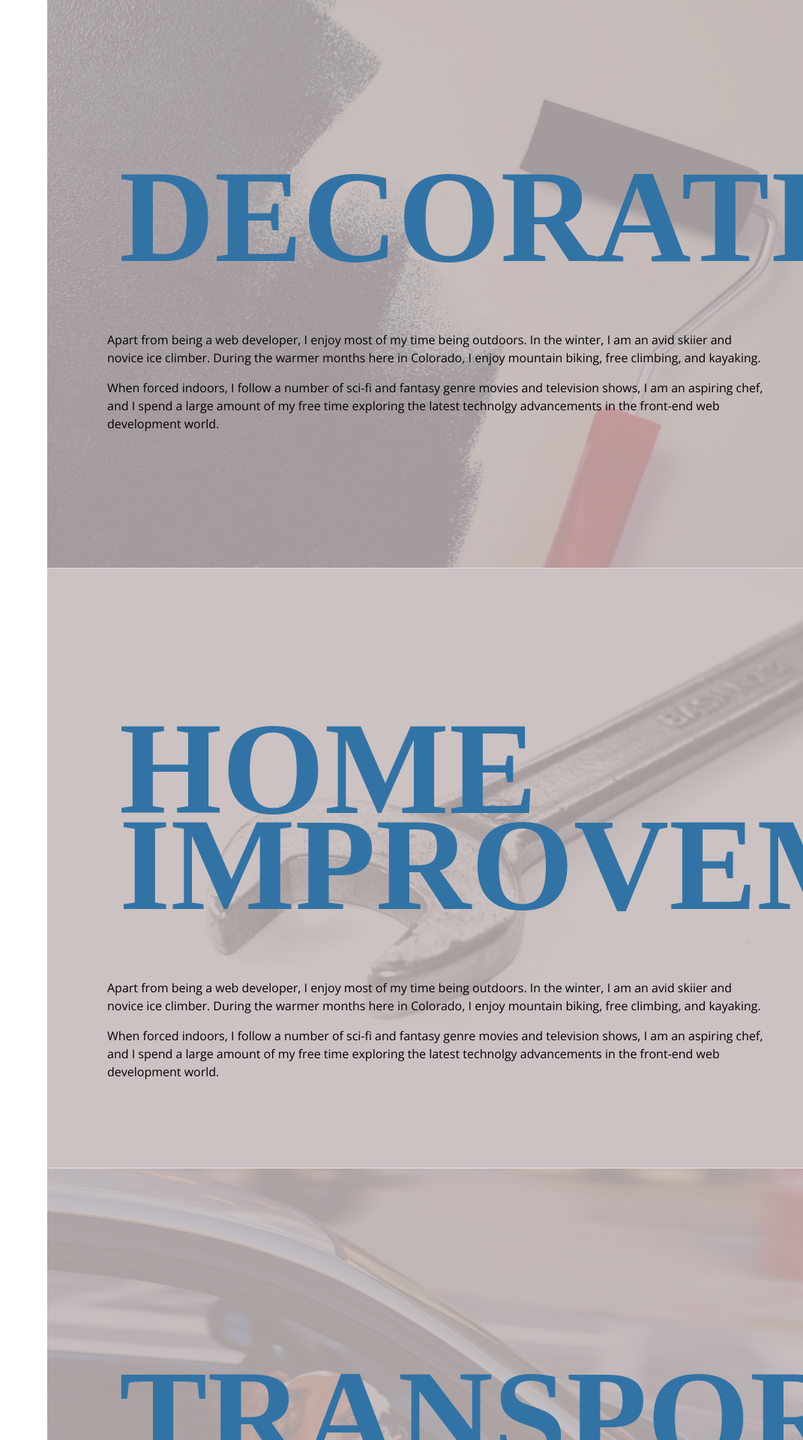
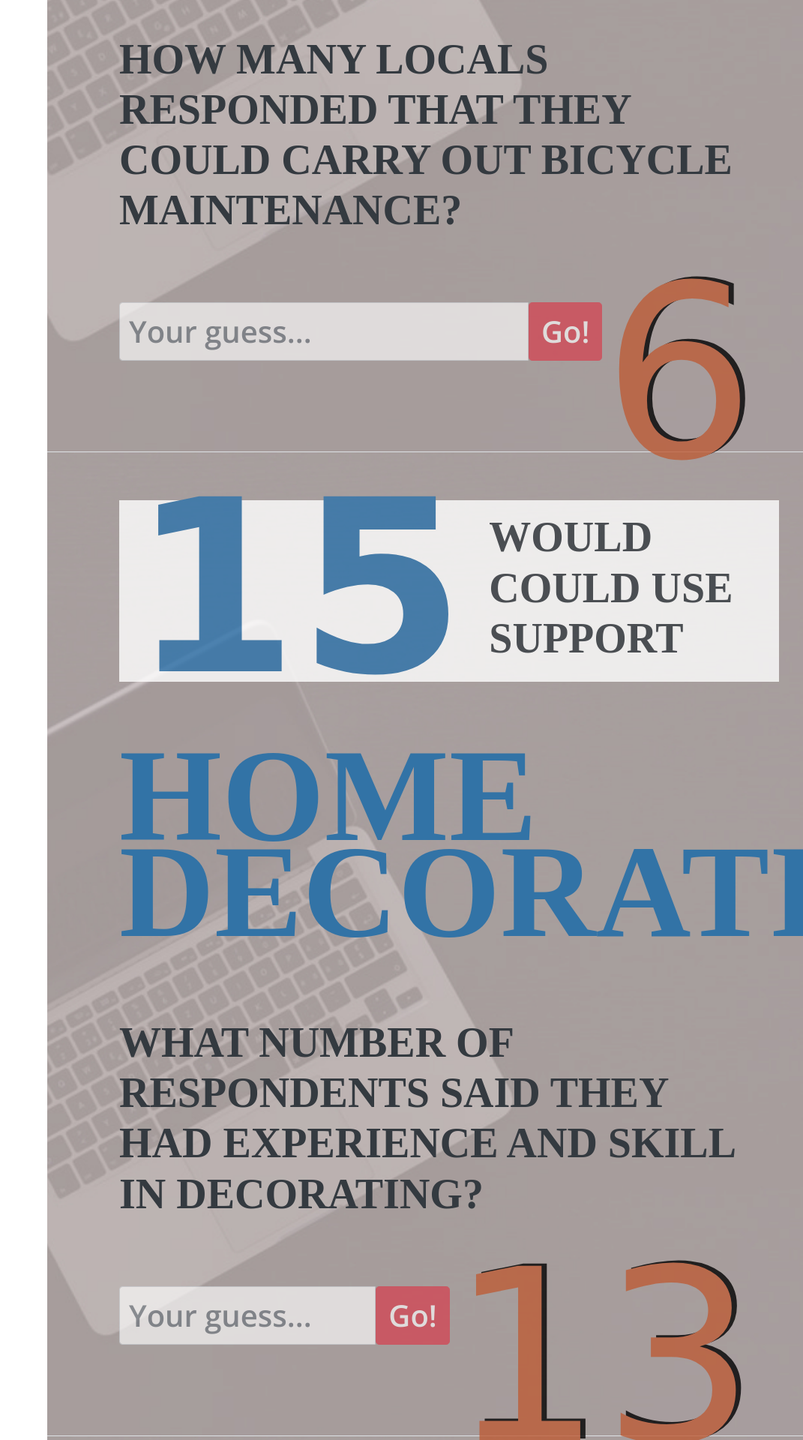
Before and after one commit to Code-Institute-Submissions/MDA-TimeBank-App, a Flask app: page /challenge in a window 1280 px wide; the page is wider, and only the part inside the window is pictured. Shown: the part 2160-4080 px from the top of that part at 75% size, without its empty margins (209-1280 px from the left). Run offline with Flask 2, Linux system fonts and the light colour scheme; some libraries are stand-ins or nearby versions; some web fonts are replaced.

Commit message:
Questions data read from json file to Challenge Template and iterated over to fill sections

```diff
--- a/data/challenge.json
+++ b/data/challenge.json
@@ -9,49 +9,49 @@
         {
         "title": "Bicycle Repairs",
         "need_amount": 15,
-        "need_statement": "said they could use some support to repair bicycles",
+        "need_statement": "said they could use some support for",
         "skill_question": "How many locals responded that they could carry out bicycle maintenance?",
         "skill_answer": 6
         },
         {
         "title":"Home Decorating",
         "need_amount": 15,
-        "need_statement": "would like some help decorating their homes",
+        "need_statement": "would could use support",
         "skill_question": "What number of respondents said they had experience and skill in decorating?",
         "skill_answer": 13
         },
         {
         "title":"Home Repairs",
         "need_amount": 23,
-        "need_statement": "needed help carrying out home repairs",
+        "need_statement": "needed help carrying out",
         "skill_question": "How many said they had practical experience of home repairs?",
         "skill_answer": 18
         },
         {
-        "title": "Helping with Transport",
+        "title": "Help with Transport",
         "need_amount": 9,
-        "need_statement": "could benefit from getting lifts to appointments",
+        "need_statement": "find it difficult getting to appointments and would benefit from",
         "skill_question": "What number do you think said would be able to provide lifts to people?",
         "skill_answer": 17
         },
         {
         "title": "Needlework",
         "need_amount": 17,
-        "need_statement": "wanted help with sewing, embroidery and knitting",
+        "need_statement": "wanted help with sewing, embroidery and knitting:",
         "skill_question": "How many do you think had the ability to provide support?",
         "skill_answer": 8
         },
         {
         "title": "Health and Fitness",
         "need_amount": 16,
-        "need_statement": "would like to learn yoga and/or do a fitness course",
+        "need_statement": "are eager to learn yoga and take other courses in",
         "skill_question": "What number do you think said they could provide this?",
         "skill_answer": 7
         },
         {
         "title": "Music",
         "need_amount": 17,
-        "need_statement": "would like to learn or develop their skills in playing music",
+        "need_statement": "would like to learn or develop their skills in playing",
         "skill_question": "How many said they would have enough experience and/or qualification to teach music?",
         "skill_answer":3
         }
--- a/templates/challenge.html
+++ b/templates/challenge.html
@@ -1,26 +1,28 @@
-{% extends 'base.html' %} {% block content %}
+{% extends 'base.html' %}
+
+{% block content %}
 
 <div class="container-fluid p-0">
 
+{% for question in challenge_data %}
 
     <section class="resume-section p-3 p-lg-5 d-flex flex-column bk-image-2" id="interests">
         <div class="my-auto">
-
             <h3 class="question_count">{{ question_count }}</h3>
             <h3 class="running_score">{{ running_score }}</h3>
 
             <div class="parent_1">
                 <div class="left input-group">
-                    <h1 class="challenge-numbers_1">{{ challenge_data[0]["need_amount"] }}</h1>
+                    <h1 class="challenge-numbers_1">{{ question.need_amount }}</h1>
                 </div>
                 <div class="right">
-                    <h2>{{ challenge_data[0]["need_statement"] }}</h2>
+                    <h2>{{ question.need_statement }}</h2>
                 </div>
             </div>
 
-            <h1 class="mb-5 challenge-page-title">{{ challenge_data[0]["title"] }}</h1>
+            <h1 class="mb-5 challenge-page-title">{{ question.title }}</h1>
 
-            <h2>{{ challenge_data[0]["skill_question"] }}</h2>
+            <h2>{{ question.skill_question }}</h2>
 
             <div class="parent_2">
                 <div class="input-group">
@@ -29,61 +31,64 @@
                         <button class="btn btn-danger btn-lg" type="button">Go!</button>
                       </span>
                 </div>
-                <div class="challenge-numbers_2">{{ challenge_data[0]["skill_answer"] }}
+                <div class="challenge-numbers_2">{{ question.skill_answer }}
                 </div>
             </div>
         </div>
     </section>
 
-    <section class="resume-section p-3 p-lg-5 d-flex flex-column bk-image-3" id="interests">
-        <div class="my-auto">
-            <h1 class="mb-5 challenge-page-title">Repairs</h1>
-            <p>Apart from being a web developer, I enjoy most of my time being outdoors. In the winter, I am an avid skiier and novice ice climber. During the warmer months here in Colorado, I enjoy mountain biking, free climbing, and kayaking.</p>
-            <p class="mb-0">When forced indoors, I follow a number of sci-fi and fantasy genre movies and television shows, I am an aspiring chef, and I spend a large amount of my free time exploring the latest technolgy advancements in the front-end web development
-                world.
-            </p>
-        </div>
-    </section>
+{% endfor %}
 
-    <section class="resume-section p-3 p-lg-5 d-flex flex-column bk-image-4" id="interests">
-        <div class="my-auto">
-            <h1 class="mb-5 challenge-page-title">Decorating</h1>
-            <p>Apart from being a web developer, I enjoy most of my time being outdoors. In the winter, I am an avid skiier and novice ice climber. During the warmer months here in Colorado, I enjoy mountain biking, free climbing, and kayaking.</p>
-            <p class="mb-0">When forced indoors, I follow a number of sci-fi and fantasy genre movies and television shows, I am an aspiring chef, and I spend a large amount of my free time exploring the latest technolgy advancements in the front-end web development
-                world.
-            </p>
-        </div>
-    </section>
 
-    <section class="resume-section p-3 p-lg-5 d-flex flex-column bk-image-3" id="interests">
-        <div class="my-auto">
-            <h1 class="mb-5 challenge-page-title">Home Improvement</h1>
-            <p>Apart from being a web developer, I enjoy most of my time being outdoors. In the winter, I am an avid skiier and novice ice climber. During the warmer months here in Colorado, I enjoy mountain biking, free climbing, and kayaking.</p>
-            <p class="mb-0">When forced indoors, I follow a number of sci-fi and fantasy genre movies and television shows, I am an aspiring chef, and I spend a large amount of my free time exploring the latest technolgy advancements in the front-end web development
-                world.
-            </p>
-        </div>
-    </section>
+<!--    <section class="resume-section p-3 p-lg-5 d-flex flex-column bk-image-3" id="interests">-->
+<!--        <div class="my-auto">-->
+<!--            <h1 class="mb-5 challenge-page-title">Repairs</h1>-->
+<!--            <p>Apart from being a web developer, I enjoy most of my time being outdoors. In the winter, I am an avid skiier and novice ice climber. During the warmer months here in Colorado, I enjoy mountain biking, free climbing, and kayaking.</p>-->
+<!--            <p class="mb-0">When forced indoors, I follow a number of sci-fi and fantasy genre movies and television shows, I am an aspiring chef, and I spend a large amount of my free time exploring the latest technolgy advancements in the front-end web development-->
+<!--                world.-->
+<!--            </p>-->
+<!--        </div>-->
+<!--    </section>-->
 
-    <section class="resume-section p-3 p-lg-5 d-flex flex-column bk-image-6" id="interests">
-        <div class="my-auto">
-            <h1 class="mb-5 challenge-page-title">Transport</h1>
-            <p>Apart from being a web developer, I enjoy most of my time being outdoors. In the winter, I am an avid skiier and novice ice climber. During the warmer months here in Colorado, I enjoy mountain biking, free climbing, and kayaking.</p>
-            <p class="mb-0">When forced indoors, I follow a number of sci-fi and fantasy genre movies and television shows, I am an aspiring chef, and I spend a large amount of my free time exploring the latest technolgy advancements in the front-end web development
-                world.
-            </p>
-        </div>
-    </section>
+<!--    <section class="resume-section p-3 p-lg-5 d-flex flex-column bk-image-4" id="interests">-->
+<!--        <div class="my-auto">-->
+<!--            <h1 class="mb-5 challenge-page-title">Decorating</h1>-->
+<!--            <p>Apart from being a web developer, I enjoy most of my time being outdoors. In the winter, I am an avid skiier and novice ice climber. During the warmer months here in Colorado, I enjoy mountain biking, free climbing, and kayaking.</p>-->
+<!--            <p class="mb-0">When forced indoors, I follow a number of sci-fi and fantasy genre movies and television shows, I am an aspiring chef, and I spend a large amount of my free time exploring the latest technolgy advancements in the front-end web development-->
+<!--                world.-->
+<!--            </p>-->
+<!--        </div>-->
+<!--    </section>-->
 
-    <section class="resume-section p-3 p-lg-5 d-flex flex-column bk-image-7" id="interests">
-        <div class="my-auto">
-            <h1 class="mb-5 challenge-page-title">Health & Fitness</h1>
-            <p>Apart from being a web developer, I enjoy most of my time being outdoors. In the winter, I am an avid skiier and novice ice climber. During the warmer months here in Colorado, I enjoy mountain biking, free climbing, and kayaking.</p>
-            <p class="mb-0">When forced indoors, I follow a number of sci-fi and fantasy genre movies and television shows, I am an aspiring chef, and I spend a large amount of my free time exploring the latest technolgy advancements in the front-end web development
-                world.
-            </p>
-        </div>
-    </section>
+<!--    <section class="resume-section p-3 p-lg-5 d-flex flex-column bk-image-3" id="interests">-->
+<!--        <div class="my-auto">-->
+<!--            <h1 class="mb-5 challenge-page-title">Home Improvement</h1>-->
+<!--            <p>Apart from being a web developer, I enjoy most of my time being outdoors. In the winter, I am an avid skiier and novice ice climber. During the warmer months here in Colorado, I enjoy mountain biking, free climbing, and kayaking.</p>-->
+<!--            <p class="mb-0">When forced indoors, I follow a number of sci-fi and fantasy genre movies and television shows, I am an aspiring chef, and I spend a large amount of my free time exploring the latest technolgy advancements in the front-end web development-->
+<!--                world.-->
+<!--            </p>-->
+<!--        </div>-->
+<!--    </section>-->
+
+<!--    <section class="resume-section p-3 p-lg-5 d-flex flex-column bk-image-6" id="interests">-->
+<!--        <div class="my-auto">-->
+<!--            <h1 class="mb-5 challenge-page-title">Transport</h1>-->
+<!--            <p>Apart from being a web developer, I enjoy most of my time being outdoors. In the winter, I am an avid skiier and novice ice climber. During the warmer months here in Colorado, I enjoy mountain biking, free climbing, and kayaking.</p>-->
+<!--            <p class="mb-0">When forced indoors, I follow a number of sci-fi and fantasy genre movies and television shows, I am an aspiring chef, and I spend a large amount of my free time exploring the latest technolgy advancements in the front-end web development-->
+<!--                world.-->
+<!--            </p>-->
+<!--        </div>-->
+<!--    </section>-->
+
+<!--    <section class="resume-section p-3 p-lg-5 d-flex flex-column bk-image-7" id="interests">-->
+<!--        <div class="my-auto">-->
+<!--            <h1 class="mb-5 challenge-page-title">Health & Fitness</h1>-->
+<!--            <p>Apart from being a web developer, I enjoy most of my time being outdoors. In the winter, I am an avid skiier and novice ice climber. During the warmer months here in Colorado, I enjoy mountain biking, free climbing, and kayaking.</p>-->
+<!--            <p class="mb-0">When forced indoors, I follow a number of sci-fi and fantasy genre movies and television shows, I am an aspiring chef, and I spend a large amount of my free time exploring the latest technolgy advancements in the front-end web development-->
+<!--                world.-->
+<!--            </p>-->
+<!--        </div>-->
+<!--    </section>-->
 
 </div>
 {% endblock %}
```
